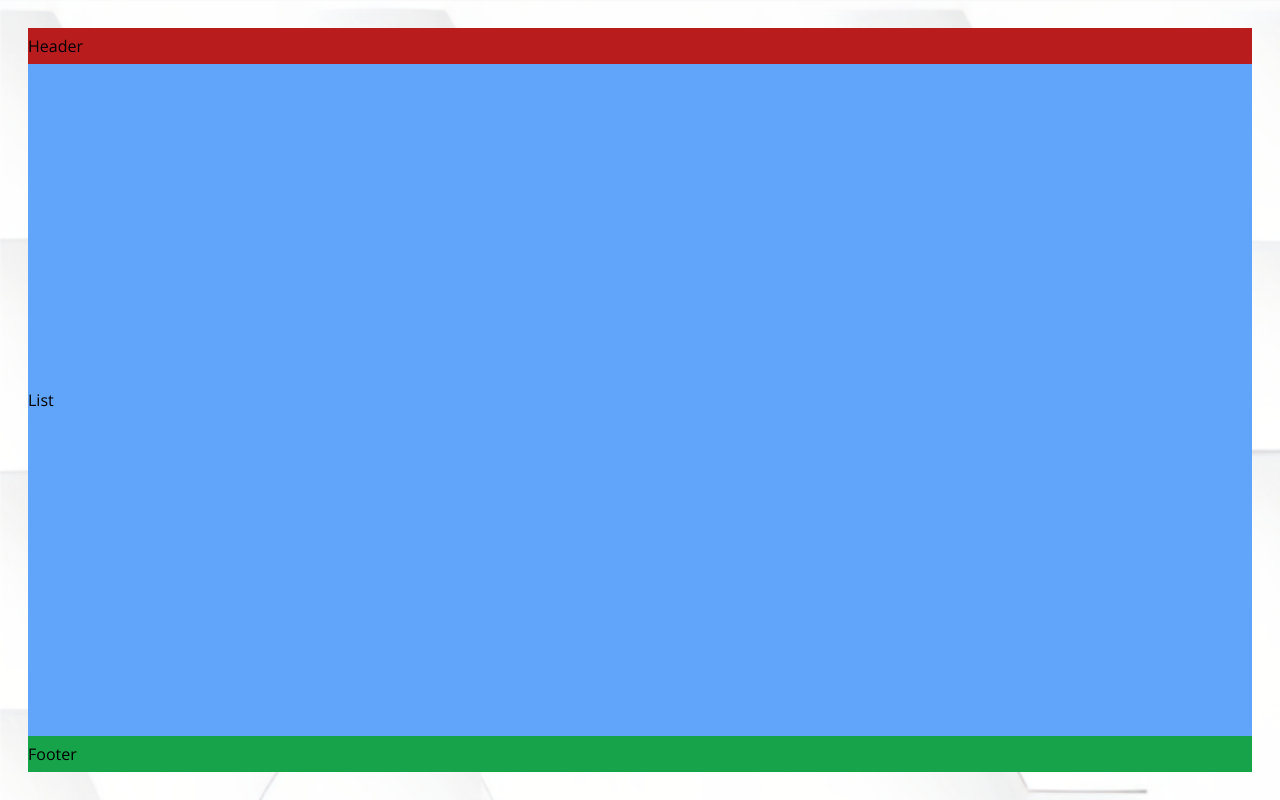
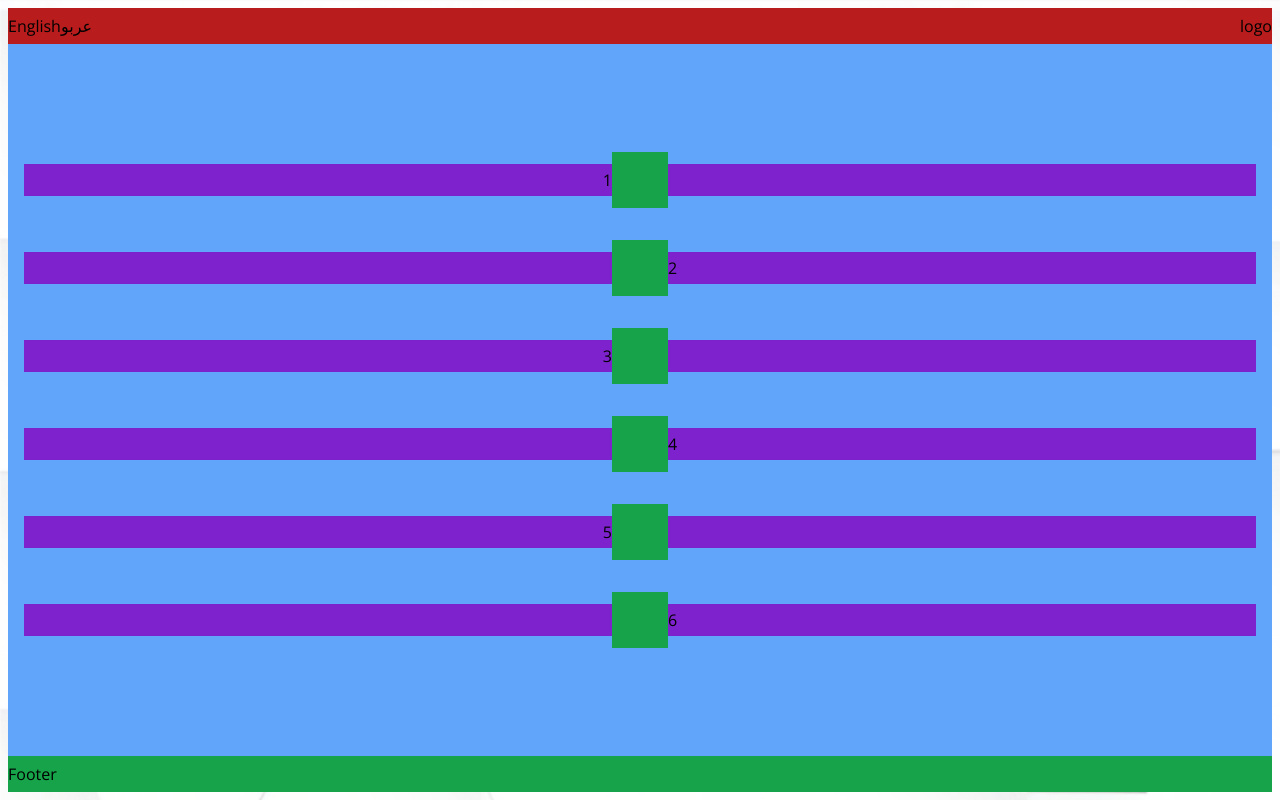
Before and after one commit to issimissimo/Biomimicry_WebApp, a React (Vite) app: page / in a window 1280 px wide. Built offline with nearby package versions, Linux system fonts and the light colour scheme; no server answers.

Commit message:
lista sx/dx

```diff
--- a/src/App.jsx
+++ b/src/App.jsx
@@ -8,16 +8,14 @@ import { io } from "socket.io-client";
 import Header from "./components/Header";
 import List from "./components/List";
 import Footer from "./components/Footer";
-
-
-import { VideoElement, VideoElementState } from "./components/subComponents/VideoElement";
+import SocketError from "./components/SocketError";
 
 
 /// Connect to Server
 const socket = io();
 const serverBaseUrl = document.domain;
 const port = window.location.port;
-// const server = io.connect(serverBaseUrl + ':' + port);
+const server = io.connect(serverBaseUrl + ':' + port);
 
 
 ///
@@ -36,14 +34,16 @@ const App = () => {
       setIsConnected(false);
     });
 
-    // server.on('finito', (videoIndex) => {
-    //   setVideoIndexActive(null);
-    // });
+    server.on('finito', (videoIndex) => {
+      setVideoIndexActive(null);
+    });
+
+    console.log("socket connected: " + socket.connected)
 
     return () => {
       socket.off('connect');
       socket.off('disconnect');
-      // server.off('finito');
+      server.off('finito');
     };
   }, []);
 
@@ -51,18 +51,10 @@ const App = () => {
     setVideoIndexActive(videoIndex);
   }
 
-  // return (
-  //   <div className="min-h-screen flex flex-col items-center p-7">
-  //     <p>عربو!</p>
-  //     <VideoElement/>
-  //     <VideoElement/>
-  //   </div>
-  // )
-
   return (
-    <div id="App" className="min-h-screen flex flex-col justify-between items-center p-7">
+    <div className="min-h-screen flex flex-col justify-between items-center p-2">
       <Header />
-      <List />
+      <List activeElement={videoIndexActive}/>
       <Footer />
     </div>
   )
--- a/src/components/Footer.jsx
+++ b/src/components/Footer.jsx
@@ -1,6 +1,6 @@
 const Footer = () => {
     return (
-        <div id="header" className="bg-green-600 h-9 w-full flex items-center">
+        <div className="bg-green-600 h-9 w-full flex items-center">
             <p>Footer</p>
         </div>
     )
--- a/src/components/Header.jsx
+++ b/src/components/Header.jsx
@@ -1,7 +1,18 @@
+const LanguageButtons = () => {
+    return (
+        <div>
+            <button>English</button>
+            <button>عربو</button>
+        </div>
+    )
+}
+
+
 const Header = () => {
     return (
-        <div id="header" className="bg-red-700 h-9 w-full flex items-center">
-            <p>Header</p>
+        <div className="bg-red-700 h-9 w-full flex items-center justify-between">
+            <LanguageButtons/>
+            <p>logo</p>
         </div>
     )
 }
--- a/src/components/List.jsx
+++ b/src/components/List.jsx
@@ -1,7 +1,91 @@
-const List = () => {
+/// React
+import { useState, useEffect, useRef } from "react";
+
+
+
+
+
+
+function isEven(n) {
+    return n % 2 == 0;
+}
+
+function isOdd(n) {
+    return Math.abs(n % 2) == 1;
+}
+
+
+
+
+
+
+
+
+const List = ({ activeElement }) => {
+
+    useEffect(() => {
+        console.log("List - Active Element: " + activeElement);
+    }, []);
+
+    const numbers = [1, 2, 3, 4, 5, 6];
+
+    // const Left = () => {
+    //     return (
+    //         <div className="flex-1 h-8 bg-yellow-600 flex justify-end items-center">
+    //             <p>Left</p>
+    //         </div>
+    //     )
+    // }
+
+    const Center = () => {
+        return (
+            <div className="w-14 h-14 bg-green-600"></div>
+        )
+    }
+
+    // const Right = () => {
+    //     return (
+    //         <div className="flex-1 h-8 bg-purple-700 flex justify-start items-center">
+    //             <p>Right</p>
+    //         </div>
+    //     )
+    // }
+
+    const Label = ({ id, content }) => {
+        return (
+            <div className={`flex-1 h-8 bg-purple-700 flex items-center
+            ${isOdd(id) ? "justify-end" : "justify-start"}`}>
+
+                {content && (
+                    <p>{id}</p>
+                )}
+
+            </div>
+        )
+    }
+
+
+    const listItems = numbers.map((number) =>
+        <li id="VideoElement" className="p-4 flex justify-between items-center" key={number}>
+            {
+                <Label
+                    id={number}
+                    content={isOdd(number) ? "someValue" : ""}
+                />
+            }
+            <Center />
+            {
+                <Label
+                    id={number}
+                    content={isEven(number) ? "someValue" : ""}
+                />
+            }
+        </li>
+    );
+
     return (
-        <div id="header" className="bg-blue-400 flex-1 w-full flex items-center">
-            <p>List</p>
+        <div className="bg-blue-400 flex-1 w-full flex items-center">
+            <ul className="w-full">{listItems}</ul>
         </div>
     )
 }
--- /dev/null
+++ b/src/components/SocketError.jsx
@@ -0,0 +1,9 @@
+const SocketError = () => {
+    return (
+        <div className="min-h-screen flex flex-col justify-between items-center p-2">
+
+        </div>
+    )
+}
+
+export default SocketError;
--- a/src/index.css
+++ b/src/index.css
@@ -35,32 +35,3 @@ html {
     display: flex;
     flex-direction: column;
 }
-
-.gradient-bttn {
-    background-image: linear-gradient(to right, rgba(205, 133, 244, 0.6), rgba(101, 87, 242, 0.6));
-    pointer-events: auto;
-    border: 1px solid rgb(255, 255, 255);
-    color: white;
-}
-
-.gradient-bttn:active {
-    background-image: linear-gradient(to right, rgba(205, 133, 244, 0.3), rgba(101, 87, 242, 0.3));
-    border: 1px solid rgb(255, 255, 255, 0.7);
-    color: rgba(255, 255, 255, 0.637);
-}
-
-.gradient-bttn-disabled {
-    background-image: linear-gradient(to right, rgba(205, 133, 244, 0.3), rgba(101, 87, 242, 0.3));
-    border: 1px solid rgb(255, 255, 255, 0.7);
-    pointer-events: none;
-    color: rgba(255, 255, 255, 1);
-}
-
-.white-glassmorphism {
-    /* background: rgba(255, 255, 255, 0.05); */
-    background: rgba(255, 255, 255, 0.36);
-    border-radius: 16px;
-    backdrop-filter: blur(5px);
-    -webkit-backdrop-filter: blur(5px);
-    border: 1px solid rgba(255, 255, 255, 0.3);
-}
```
